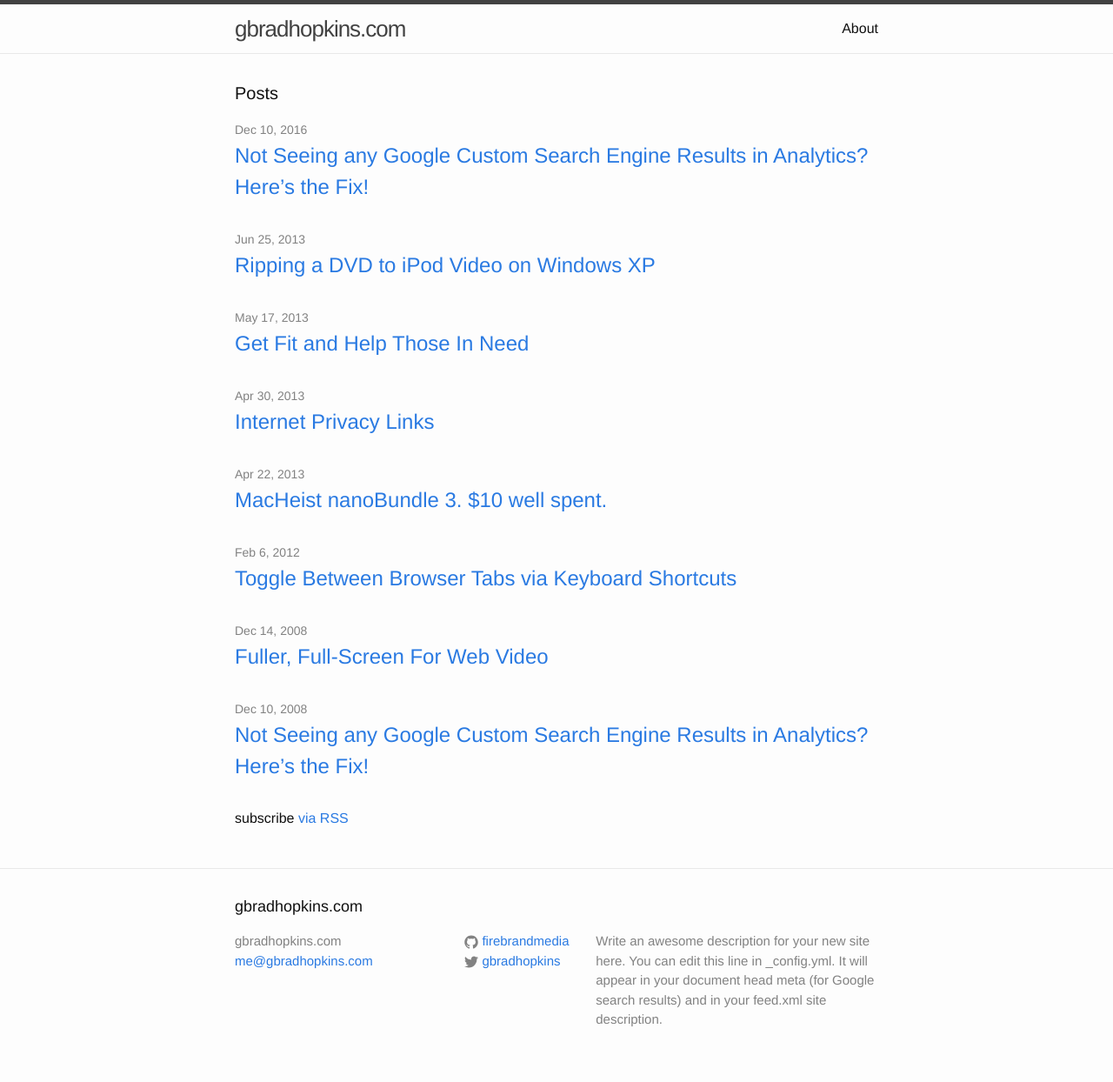
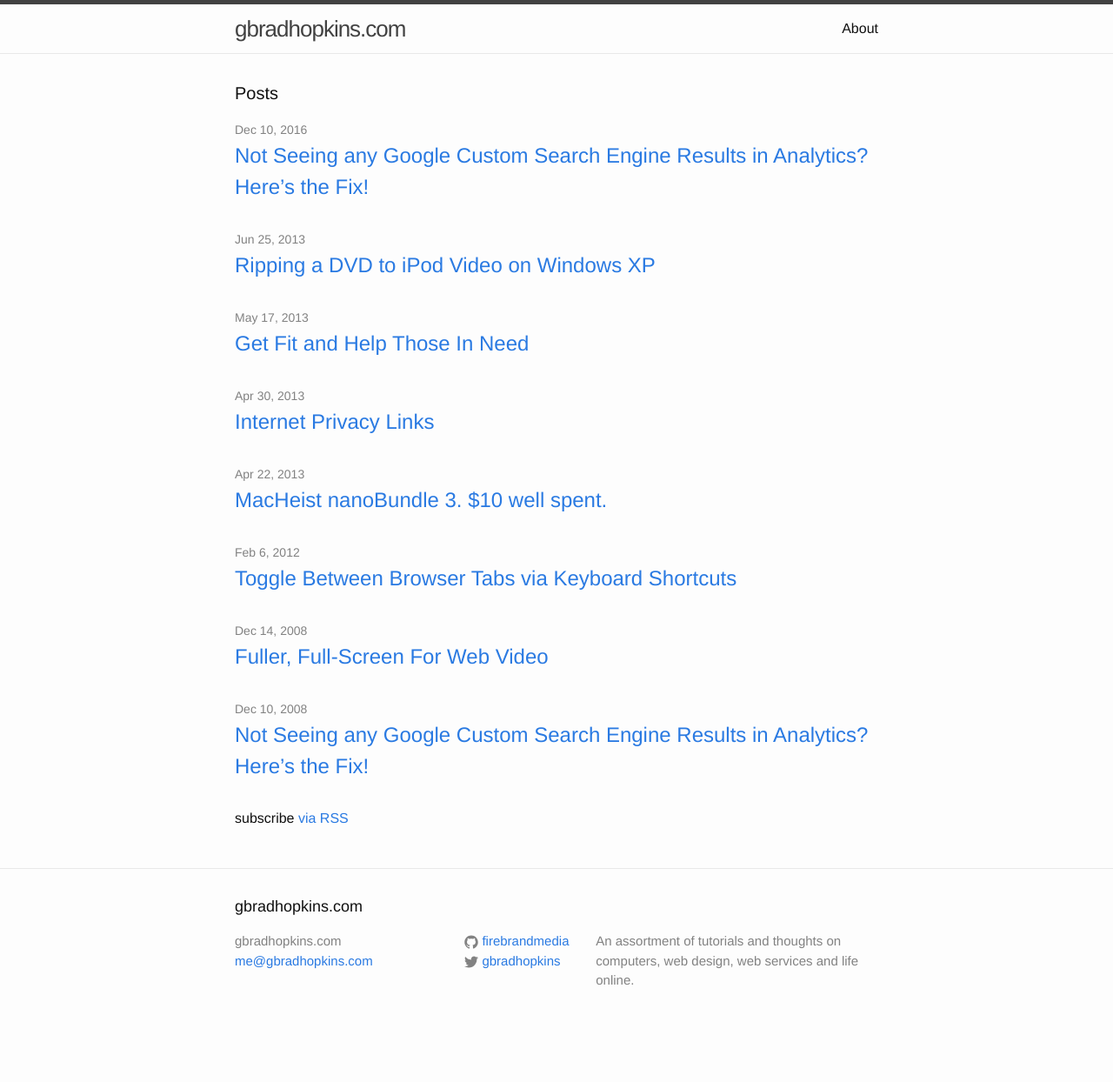
Before and after one commit to firebrandmedia/gbradhopkins.com, a Jekyll site: the page built from index.html, in a window 1280 px wide. Shown: the whole page at 87% size. Built offline with Jekyll 4.4.1, drawn with Linux system fonts in a browser that asks for light colours; after the commit the page ends 1199 px from its top, so only the background shows below that.

Commit message:
Updated conifg file with new meta description

```diff
--- a/_config.yml
+++ b/_config.yml
@@ -9,9 +9,7 @@
 title: gbradhopkins.com
 email: me@gbradhopkins.com
 description: > # this means to ignore newlines until "baseurl:"
-  Write an awesome description for your new site here. You can edit this
-  line in _config.yml. It will appear in your document head meta (for
-  Google search results) and in your feed.xml site description.
+  An assortment of tutorials and thoughts on computers, web design, web services and life online.
 baseurl: "" # the subpath of your site, e.g. /blog
 url: "http://firebrandmedia.github.io/gbradhopkins.com/" # the base hostname & protocol for your site
 twitter_username: gbradhopkins
```
